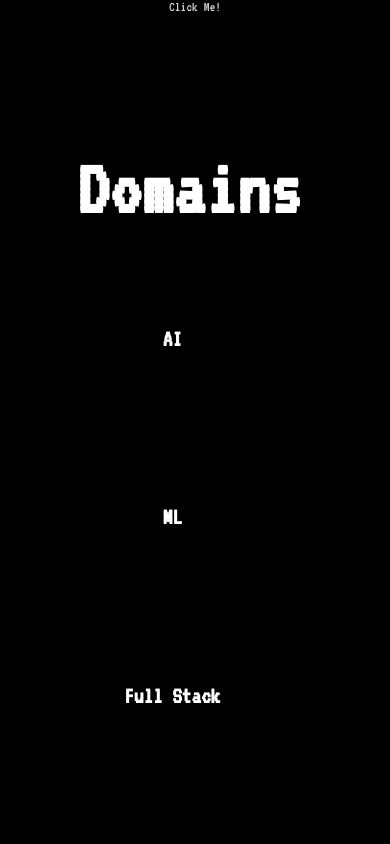
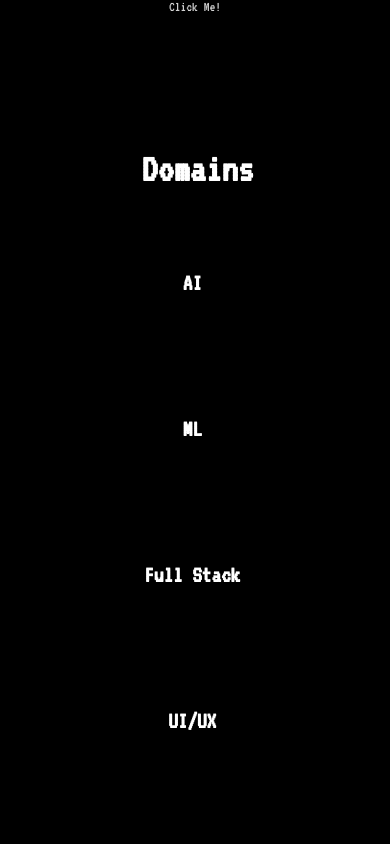
Before and after one commit to srinath536/Hackathonix25, a React (Vite) app: page / in a window 390 px wide. Shown: the part 1020-1864 px from the top of the page. Built offline with nearby package versions, Linux system fonts and the light colour scheme.

Commit message:
media query for Domains

```diff
--- a/src/components/Domain.css
+++ b/src/components/Domain.css
@@ -8,13 +8,14 @@
 /* Container Styles for the whole section */
 .container {
   width: 97%;
-    height: 100vh;
-    background-color: #000; /* Container with a black background */
+  height: 80vh;
+  background-color: black;
   display: flex;
   flex-direction: column;
   align-items: center;
   padding: 20px;
-    justify-content: flex-start; /* Align at the top */
+  justify-content: flex-start;
+  margin-left: 20px;
 }
 
 /* Heading style */
@@ -24,7 +25,8 @@
   font-family: "VT323", serif;
   font-style: normal;
   font-size: 5rem;
-
+  text-align: center; /* Center-align the heading */
+  width: 100%; /* Ensure heading width is 100% of its container */
 }
 
 /* Card container */
@@ -34,6 +36,7 @@
   gap: 20px;
   width: 100%;
   overflow-y: hidden;
+  margin-left: 65px;
 }
 
 /* Card Styles */
@@ -46,7 +49,7 @@
   background-color: #000;
   box-shadow: 0 10px 20px rgba(0, 0, 0, 0.1);
   perspective: 1000px;
-    overflow-y: hidden; /* Add perspective to give depth for 3D effects */
+  overflow: hidden;
 }
 
 /* Card front and back faces */
@@ -55,28 +58,29 @@
   position: absolute;
   width: 100%;
   height: 100%;
-    backface-visibility: hidden; /* Hide the back content when it's flipped */
+  backface-visibility: hidden;
   display: flex;
   justify-content: center;
   align-items: center;
   border-radius: 6px;
   font-size: 18px;
-    padding: 20px;
+  padding: 0;
   text-align: center;
   transition: transform 0.6s;
+  overflow: hidden;
 }
 
 /* Front face */
 .card-front {
   background-color: #000;
   z-index: 1;
-    color: white; /* Front text color white */
+  color: white;
 }
 
 /* Back face */
 .card-back {
   background-color: #fff;
-    color: black; /* Back text color black */
+  color: black;
   transform: rotateY(180deg);
 }
 
@@ -93,14 +97,19 @@
 .card-title {
   font-size: 24px;
   font-weight: bold;
-    color: white; /* Title color set to white */
+  color: white;
 }
 
 .card-description {
   font-size: 16px;
   font-weight: normal;
   opacity: 0.7;
-    color: black; /* Description color set to black */
+  color: black;
+}
+
+/* Scrolling effect for small devices */
+.card.scrolled {
+  transform: scale(1.1);
 }
 
 /* Responsive adjustments */
@@ -108,18 +117,32 @@
   /* For medium-sized screens like tablets, 2 columns */
   .card-container {
     grid-template-columns: repeat(2, 1fr);
+    margin: 0 auto;
+  }
+
+  /* Adjust heading size on tablet screens */
+  .heading {
+    font-size: 3rem;
   }
 }
 
 @media screen and (max-width: 600px) {
   /* For smaller screens like mobile, stack cards vertically */
   .card-container {
-      grid-template-columns: 1fr; /* Single column */
+    grid-template-columns: 1fr;
+    margin: 0 auto;
+  }
+
+  /* Adjust heading size on small screens */
+  .heading {
+    font-size: 2.5rem;
+    width: 100%;
+    margin-right: 23px; /* Optionally, adjust width for better centering */
   }
 
   /* Adjust card dimensions for small screens */
   .card {
-      width: 90%; /* Make cards wider to fit small screens */
-      height: auto; /* Allow height to adjust based on content */
+    width: 90%;
+    height: auto;
   }
 }
```
Lines whose indentation alone changed are shown as unchanged.
